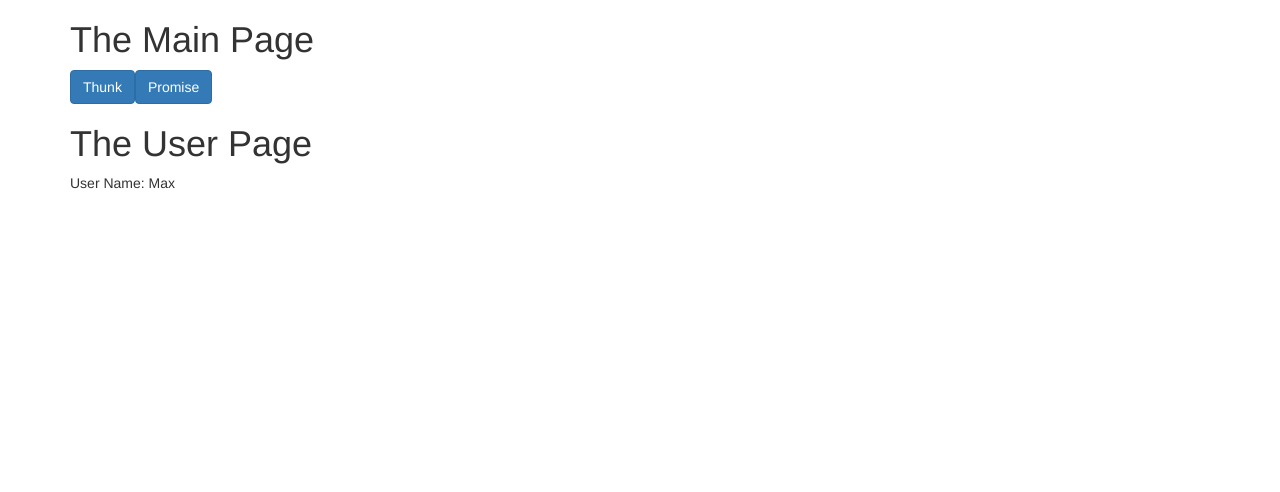
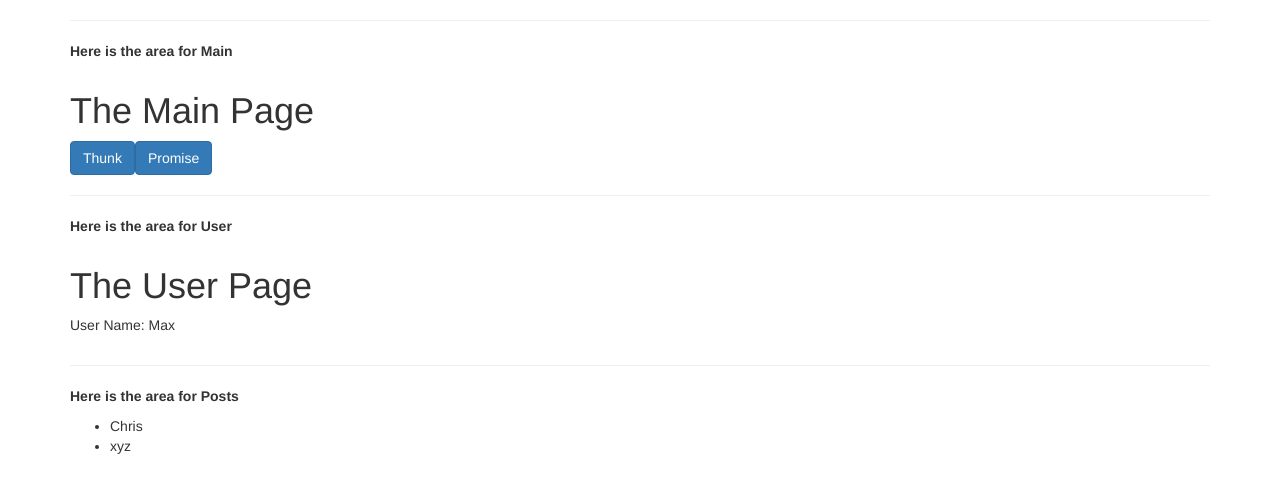
Before and after one commit to Bruce-zxy/reactjs-basic, a React app: page / in a window 1280 px wide. Shown: the top 492 px of the page. Built offline with nearby package versions, Linux system fonts and the light colour scheme; what redux-promise-middleware would draw is missing.

Commit message:
Prepare to display posts title

```diff
--- /dev/null
+++ b/src/app/components/Posts.js
@@ -0,0 +1,14 @@
+import React from 'react'
+import PropTypes from 'prop-types'
+
+export const Posts = ({posts}) => (
+  <ul>
+    {posts.map((post, i) =>
+      <li key={i}>{post.title}</li>
+    )}
+  </ul>
+)
+
+Posts.propTypes = {
+  posts: PropTypes.array.isRequired
+}
--- a/src/app/containers/App.js
+++ b/src/app/containers/App.js
@@ -1,19 +1,43 @@
 import React from "react";
 import {connect} from "react-redux";
 
+import {Main} from "../components/Main";
 import {User} from "../components/User";
-import {Main} from "../components/Main";
+import {Posts} from "../components/Posts";
+
 import {setNameThunk, setNamePromise, setAge} from "../actions/userActions";
 
 class App extends React.Component {
   render() {
+    let posts = [
+      {
+        title: "Chris"
+      },
+      {
+        title: "xyz"
+      }
+    ];
+
     return (
       <div className="container">
+        <hr/>
+        <p>
+          <strong>Here is the area for Main</strong>
+        </p>
         <Main
           changeUsernameThunk={(name) => this.props.setNameThunk(name)}
           changeUsernamePromise={(name) => this.props.setNamePromise(name)}
         />
+        <hr/>
+        <p >
+          <strong>Here is the area for User</strong>
+        </p>
         <User username={this.props.user.name} />
+        <hr/>
+        <p>
+          <strong>Here is the area for Posts</strong>
+        </p>
+        <Posts posts={posts} />
       </div>
     );
   }
```
